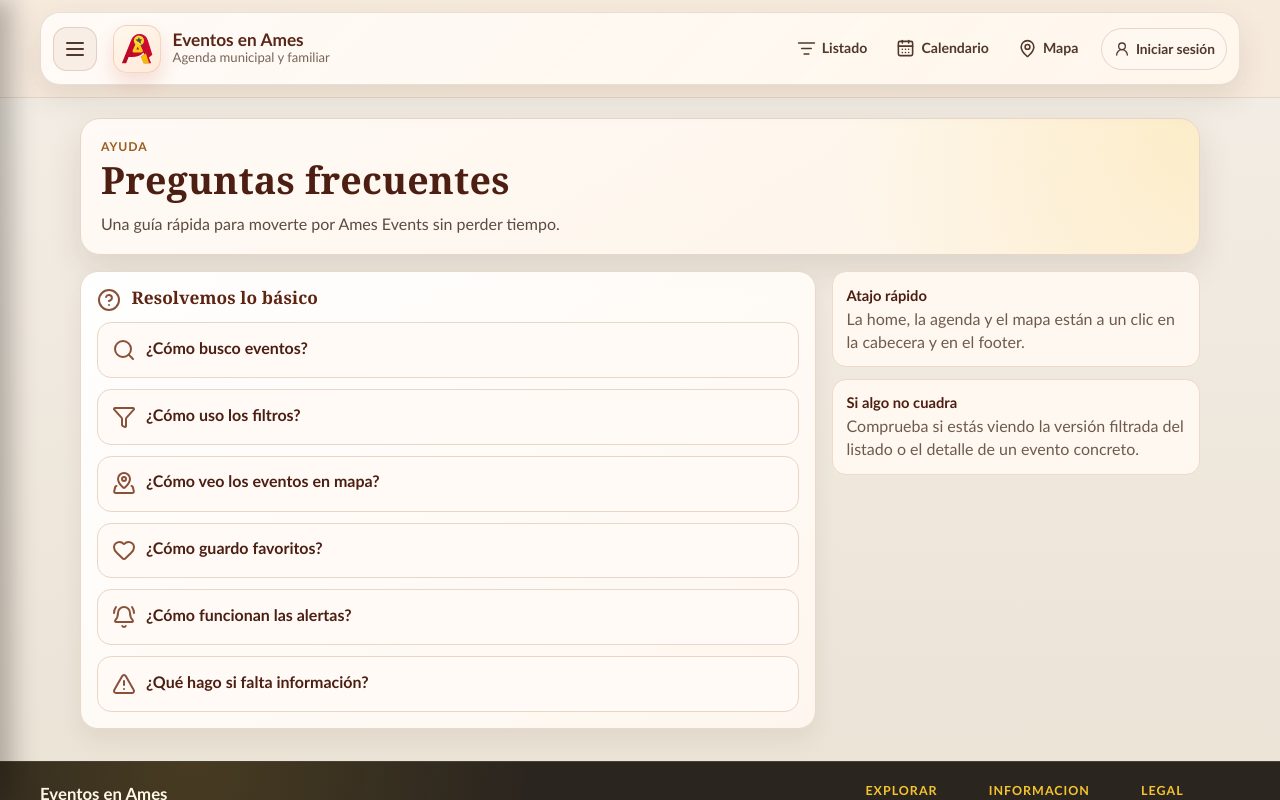
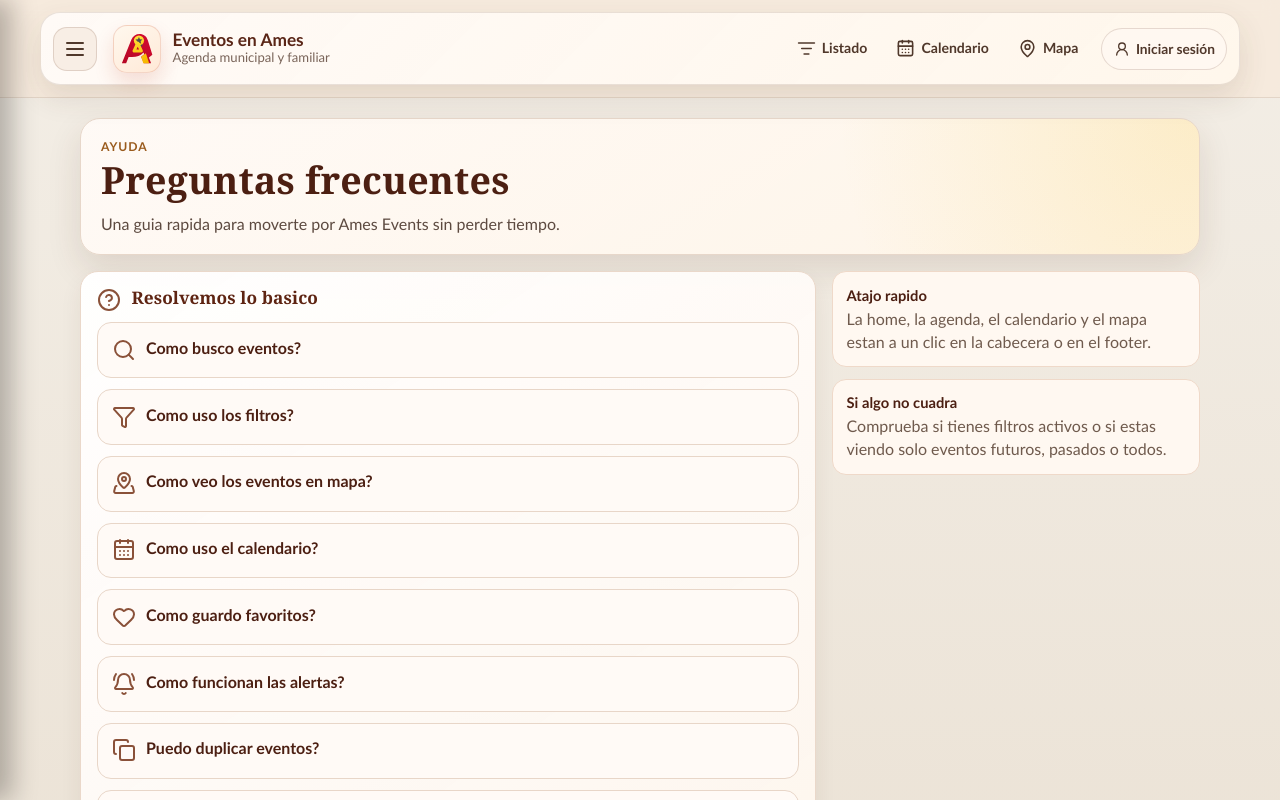
Before and after one commit to xelovarela/tfg-ames-events, a React (Create React App) app in the folder frontend/: page /ayuda in a window 1280 px wide. Shown: the top 800 px of the page. Built offline with nearby package versions, Linux system fonts and the light colour scheme; no server answers.

Commit message:
Update static help and project docs

```diff
--- a/frontend/src/pages/HelpPage.js
+++ b/frontend/src/pages/HelpPage.js
@@ -1,37 +1,47 @@
 import React from 'react';
-import { BellRing, CircleHelp, Filter, Heart, MapPinned, Search, TriangleAlert } from 'lucide-react';
+import { BellRing, CalendarDays, CircleHelp, Copy, Filter, Heart, MapPinned, Search, TriangleAlert } from 'lucide-react';
 import StaticPageLayout, { StaticPageSection } from './StaticPageLayout';
 
 const FAQ_ITEMS = [
   {
     icon: Search,
-    question: '¿Cómo busco eventos?',
-    answer: 'Usa la barra principal de búsqueda y entra en la agenda para ver el listado completo con resultados ordenados y filtrables.'
+    question: 'Como busco eventos?',
+    answer: 'Entra en la agenda y usa el buscador del panel de filtros. Puedes buscar por titulo, lugar o descripcion.'
   },
   {
     icon: Filter,
-    question: '¿Cómo uso los filtros?',
-    answer: 'En la agenda puedes combinar filtros por categoría, ubicación, audiencia o rango temporal para reducir el listado a lo que te interesa.'
+    question: 'Como uso los filtros?',
+    answer: 'Puedes combinar busqueda, fecha, gratuito, categoria, ubicacion y audiencia. Los filtros activos aparecen como chips y se pueden quitar uno a uno.'
   },
   {
     icon: MapPinned,
-    question: '¿Cómo veo los eventos en mapa?',
-    answer: 'Abre la vista de mapa desde la navegación principal o el footer y toca sobre cada marcador para ver eventos agrupados por ubicación.'
+    question: 'Como veo los eventos en mapa?',
+    answer: 'Abre la vista de mapa desde la navegacion principal o el footer. Los marcadores agrupan eventos por ubicacion y comparten los mismos filtros que el listado.'
+  },
+  {
+    icon: CalendarDays,
+    question: 'Como uso el calendario?',
+    answer: 'La vista de calendario muestra los eventos por dia. Si eres gestor, tambien puedes alternar entre eventos futuros, pasados o todos.'
   },
   {
     icon: Heart,
-    question: '¿Cómo guardo favoritos?',
-    answer: 'Entra en el detalle o en la agenda y pulsa el icono de favorito. Si tu cuenta lo permite, esos eventos quedarán guardados en tu perfil.'
+    question: 'Como guardo favoritos?',
+    answer: 'Inicia sesion y pulsa el icono de favorito desde el listado o el detalle. Despues puedes revisarlos en Mis favoritos.'
   },
   {
     icon: BellRing,
-    question: '¿Cómo funcionan las alertas?',
-    answer: 'Las alertas permiten recibir avisos cuándo aparezcan eventos que encajen con tus criterios guardados, si la funcionalidad está activa para tu cuenta.'
+    question: 'Como funcionan las alertas?',
+    answer: 'Las alertas permiten recibir avisos cuando se crean eventos que encajan con tus criterios: categoria, ubicacion, audiencia, edad o palabra clave.'
+  },
+  {
+    icon: Copy,
+    question: 'Puedo duplicar eventos?',
+    answer: 'Si eres admin o gestor de contenidos, puedes duplicar eventos pasados o futuros desde el listado o el detalle. El duplicado exige elegir una nueva fecha.'
   },
   {
     icon: TriangleAlert,
-    question: '¿Qué hago si falta información?',
-    answer: 'Consulta el detalle del evento, comprueba si existe un enlace externo o escribe a admin@anxovarela.es para comunicar la correccion.'
+    question: 'Que hago si falta informacion?',
+    answer: 'Consulta el detalle del evento o escribe a admin@anxovarela.es para comunicar la correccion. Si tienes cuenta, tambien puedes solicitar acceso para proponer eventos.'
   }
 ];
 
@@ -40,21 +50,21 @@ function HelpPage() {
     <StaticPageLayout
       eyebrow="Ayuda"
       title="Preguntas frecuentes"
-      subtitle="Una guía rápida para moverte por Ames Events sin perder tiempo."
+      subtitle="Una guia rapida para moverte por Ames Events sin perder tiempo."
       aside={(
         <div className="static-page-facts">
           <div className="static-page-fact">
-            <strong>Atajo rápido</strong>
-            <span>La home, la agenda y el mapa están a un clic en la cabecera y en el footer.</span>
+            <strong>Atajo rapido</strong>
+            <span>La home, la agenda, el calendario y el mapa estan a un clic en la cabecera o en el footer.</span>
           </div>
           <div className="static-page-fact">
             <strong>Si algo no cuadra</strong>
-            <span>Comprueba si estás viendo la versión filtrada del listado o el detalle de un evento concreto.</span>
+            <span>Comprueba si tienes filtros activos o si estas viendo solo eventos futuros, pasados o todos.</span>
           </div>
         </div>
       )}
     >
-      <StaticPageSection icon={CircleHelp} title="Resolvemos lo básico">
+      <StaticPageSection icon={CircleHelp} title="Resolvemos lo basico">
         <div className="static-page-faq-list">
           {FAQ_ITEMS.map((item) => {
             const Icon = item.icon;
--- a/frontend/src/pages/SitemapPage.js
+++ b/frontend/src/pages/SitemapPage.js
@@ -1,6 +1,6 @@
 import React from 'react';
 import { Link } from 'react-router-dom';
-import { Link2, MapPinned, MessageSquare, ShieldCheck, Sparkles } from 'lucide-react';
+import { CalendarDays, Link2, LockKeyhole, ShieldCheck, Sparkles } from 'lucide-react';
 import StaticPageLayout, { StaticPageSection } from './StaticPageLayout';
 
 const SITEMAP_GROUPS = [
@@ -9,26 +9,28 @@ const SITEMAP_GROUPS = [
     icon: Sparkles,
     links: [
       { to: '/', label: 'Inicio' },
-      { to: '/events', label: 'Agenda / Eventos' },
+      { to: '/events', label: 'Listado de eventos' },
+      { to: '/events/calendar', label: 'Calendario' },
       { to: '/map', label: 'Mapa' }
     ]
   },
   {
-    title: 'Cuenta',
-    icon: MapPinned,
+    title: 'Acceso',
+    icon: LockKeyhole,
     links: [
-      { to: '/favorites', label: 'Favoritos' },
-      { to: '/alerts', label: 'Alertas' },
-      { to: '/profile', label: 'Mi perfil' }
+      { to: '/login', label: 'Iniciar sesion' },
+      { to: '/register', label: 'Registro' },
+      { to: '/forgot-password', label: 'Recuperar contrasena' }
     ]
   },
   {
     title: 'Informacion',
-    icon: MessageSquare,
+    icon: CalendarDays,
     links: [
       { to: '/acerca-de', label: 'Acerca de' },
       { to: '/contacto', label: 'Contacto' },
-      { to: '/ayuda', label: 'Ayuda' }
+      { to: '/ayuda', label: 'Ayuda' },
+      { to: '/mapa-del-sitio', label: 'Mapa del sitio' }
     ]
   },
   {
```
Also changed, not shown: 1 other file (tests, documents, lock files or other folders).
